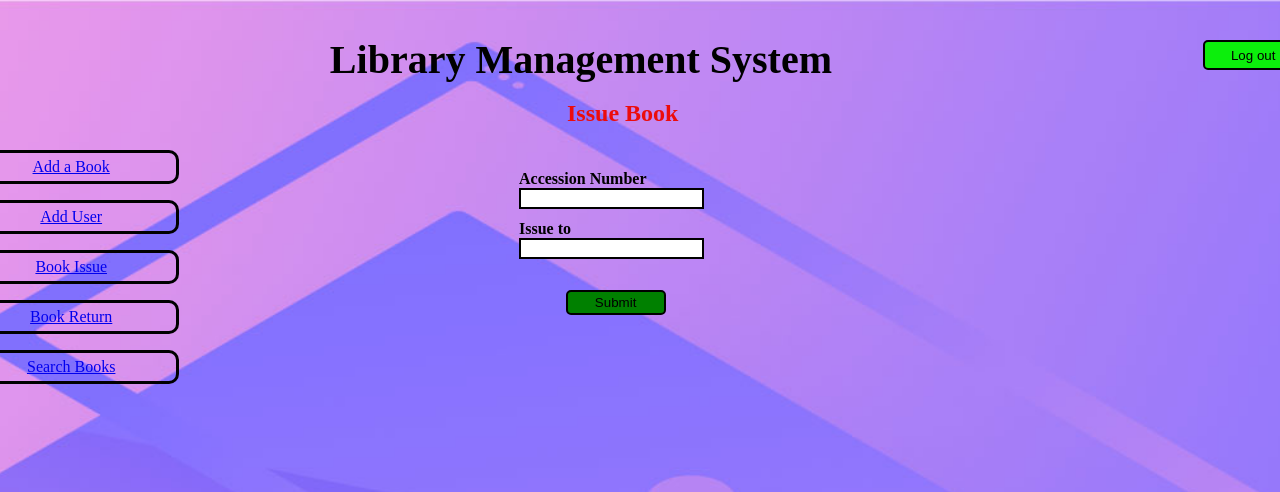
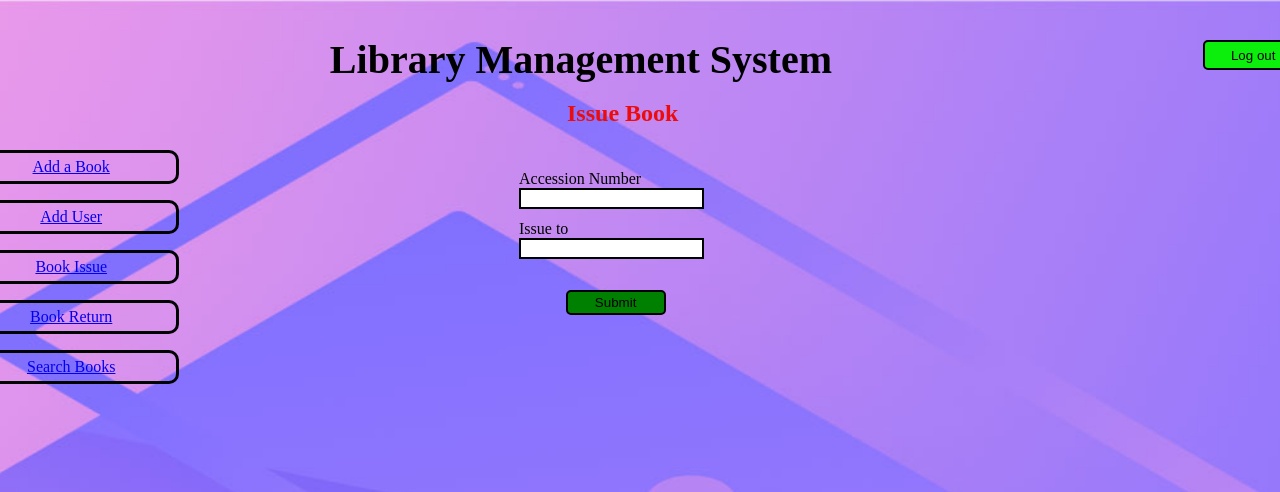
Before and after one commit to AtharvaPL/RPPOOP_Project, a Flask app: page /issue_book in a window 1280 px wide. Shown: the top 492 px of that part. Run offline with Flask 3, Linux system fonts and the light colour scheme; the page is wider than the window, and the part outside it is not shown; some libraries are stand-ins or nearby versions.

Commit message:
Recovering

```diff
--- a/RPPOOP_Project/Templates/issue_book.html
+++ b/RPPOOP_Project/Templates/issue_book.html
@@ -158,7 +158,7 @@
             margin-top: 20px;
             top: 200px;
             right: 45%;
-            font-weight: 700;
+
         }
 
         .book_code{
@@ -166,7 +166,7 @@
             margin-top: 20px;
             top: 150px;
             right: 45%;
-            font-weight: 700;
+
         }
 
         .data_store{
```
